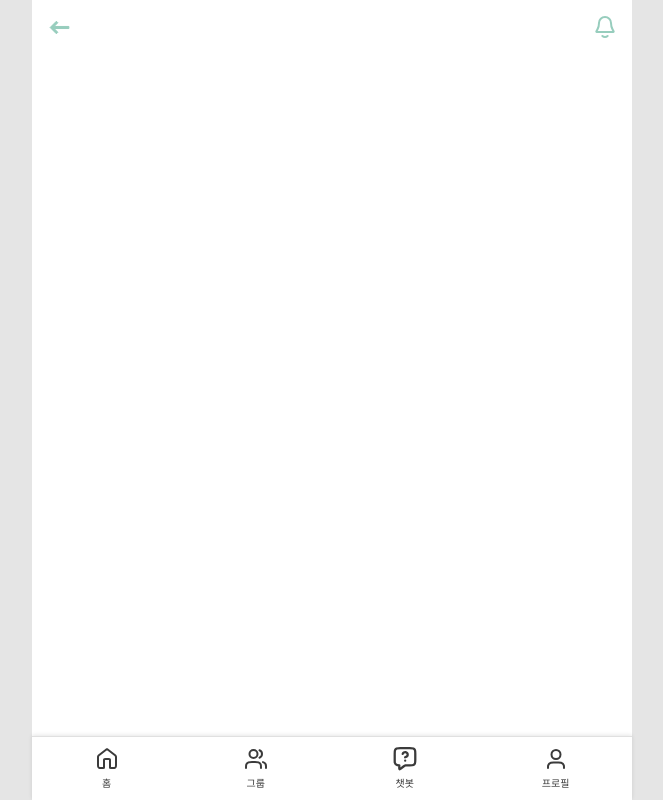
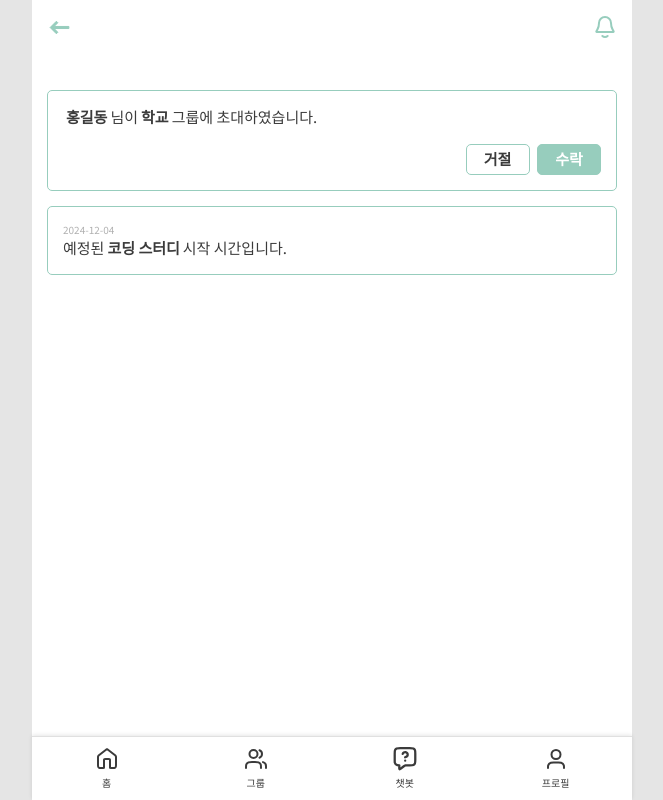
Before and after one commit to prgrms-web-devcourse-final-project/WEB1_1_ALL-I_FE, a React (Vite) app: page /notifications in a window 1280 px wide. Shown: the whole page, without its empty margins (308-971 px from the left). Built offline with nearby package versions, Linux system fonts and the light colour scheme; a web font is replaced by a local one.

Commit message:
feat: 알림페이지 제작 및 더미 데이터 테스트

```diff
--- /dev/null
+++ b/src/pages/notifications/Notifications.style.ts
@@ -0,0 +1,6 @@
+import styled from "styled-components";
+
+export const Container = styled.main`
+  padding: 1rem;
+  padding-top: 6rem;
+`;
--- a/src/pages/notifications/NotificationsPage.tsx
+++ b/src/pages/notifications/NotificationsPage.tsx
@@ -1,5 +1,8 @@
 import { useEffect, useState } from "react";
 import { AlarmResDTO } from "@/types/notification";
+import GroupInviteForm from "@/components/feature/notifications/GroupInviteForm/GroupInviteForm";
+import * as Styled from "./Notifications.style";
+import ScheduleForm from "@/components/feature/notifications/ScheduleForm/ScheduleForm";
 
 function NotificationsPage() {
   const [notifications, setNotifications] = useState<AlarmResDTO[]>([]);
@@ -46,7 +49,12 @@ function NotificationsPage() {
     setNotifications(dummyNotifications);
   }, []);
 
-  return <div></div>;
+  return (
+    <Styled.Container>
+      <GroupInviteForm groupId="1" name="홍길동" groupName="학교" />
+      <ScheduleForm scheduleName="코딩 스터디" scheduleDate="2024-12-04" />
+    </Styled.Container>
+  );
 }
 
 export default NotificationsPage;
```
